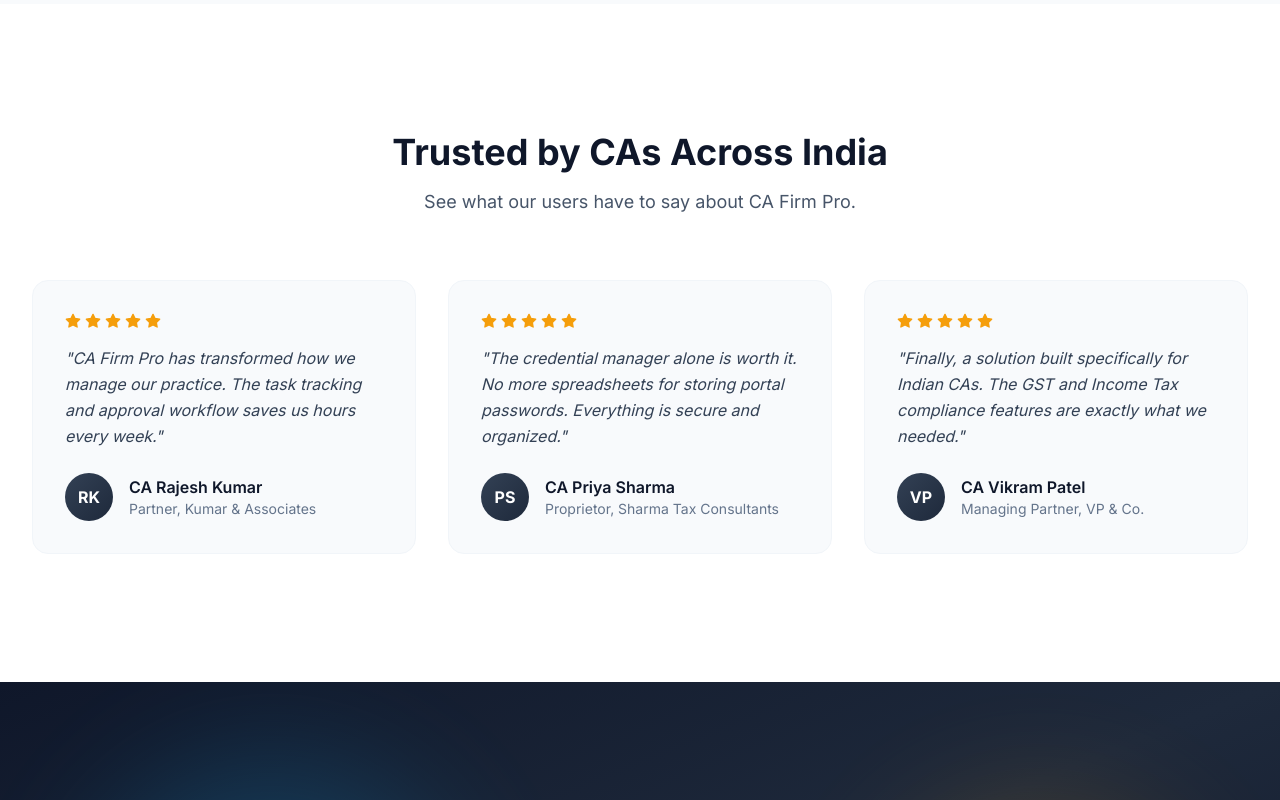
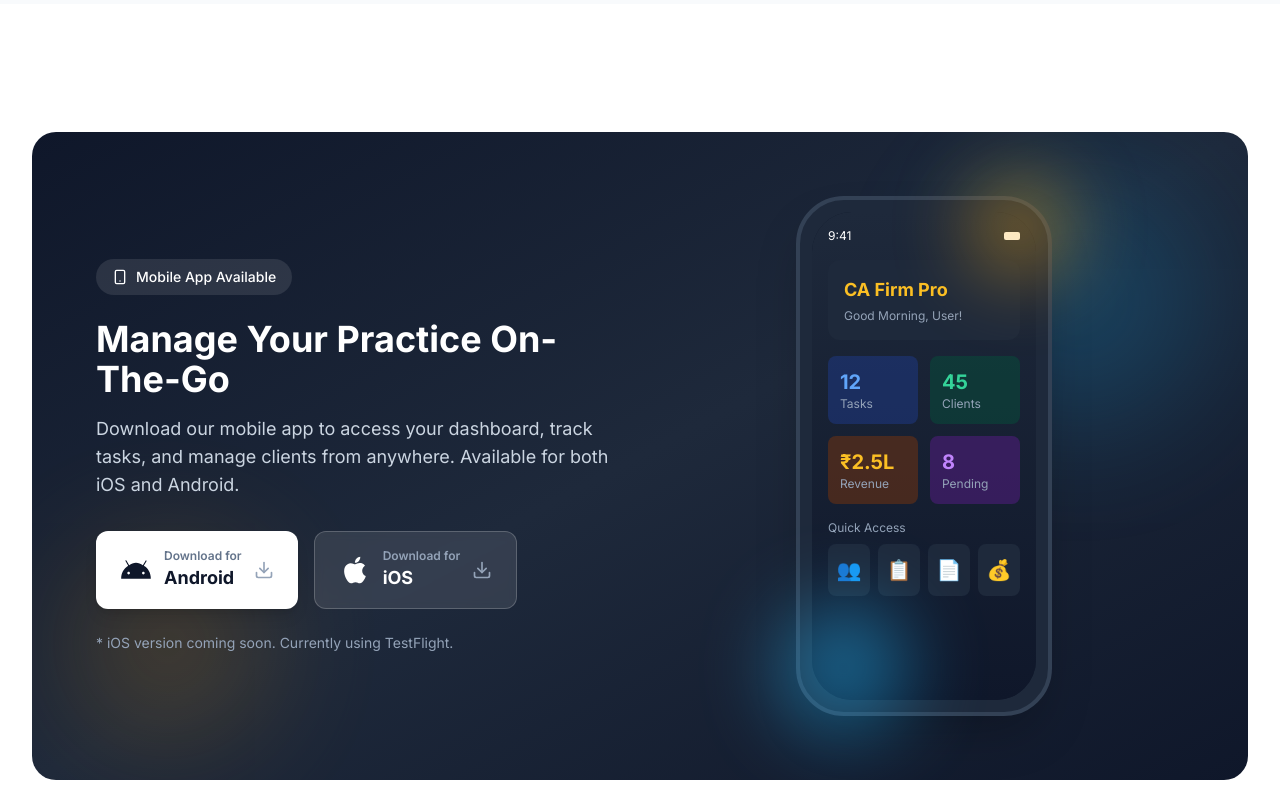
Before and after one commit to mk15012/cafirm, a Next.js app in the folder web/: page / in a window 1280 px wide. Shown: the part 2780-3580 px from the top of the page. Built offline with nearby package versions, Linux system fonts and the light colour scheme.

Commit message:
Add mobile app download section on homepage with iOS and Android buttons

```diff
--- a/web/app/page.tsx
+++ b/web/app/page.tsx
@@ -18,7 +18,9 @@
   BarChart3,
   Receipt,
   CalendarCheck,
-  UserCheck
+  UserCheck,
+  Smartphone,
+  Download
 } from 'lucide-react';
 
 export default function HomePage() {
@@ -299,8 +301,136 @@
         </div>
       </section>
 
+      {/* Mobile App Download Section */}
+      <section className="py-20 lg:py-32 bg-white">
+        <div className="max-w-7xl mx-auto px-4 sm:px-6 lg:px-8">
+          <div className="bg-gradient-to-br from-slate-900 via-slate-800 to-slate-900 rounded-3xl p-8 lg:p-16 relative overflow-hidden">
+            {/* Background decorations */}
+            <div className="absolute inset-0 opacity-20">
+              <div className="absolute top-10 right-10 w-64 h-64 bg-primary-500 rounded-full blur-3xl"></div>
+              <div className="absolute bottom-10 left-10 w-48 h-48 bg-amber-500 rounded-full blur-3xl"></div>
+            </div>
+
+            <div className="relative grid lg:grid-cols-2 gap-12 items-center">
+              {/* Left Content */}
+              <div>
+                <div className="inline-flex items-center gap-2 bg-white/10 text-white px-4 py-2 rounded-full text-sm font-medium mb-6">
+                  <Smartphone className="w-4 h-4" />
+                  Mobile App Available
+                </div>
+                <h2 className="text-3xl sm:text-4xl font-bold text-white mb-4">
+                  Manage Your Practice On-The-Go
+                </h2>
+                <p className="text-lg text-slate-300 mb-8">
+                  Download our mobile app to access your dashboard, track tasks,
+                  and manage clients from anywhere. Available for both iOS and Android.
+                </p>
+
+                {/* Download Buttons */}
+                <div className="flex flex-col sm:flex-row gap-4">
+                  {/* Android Button */}
+                  <a
+                    href="https://expo.dev/accounts/mukundagarwal/projects/ca-firm-mobile/builds/14f5ff3b-1f79-41f9-a84d-d8ec4f0abb7d"
+                    target="_blank"
+                    rel="noopener noreferrer"
+                    className="inline-flex items-center gap-3 px-6 py-4 bg-white text-slate-900 font-semibold rounded-xl hover:bg-slate-100 transition-all shadow-lg group"
+                  >
+                    <svg className="w-8 h-8" viewBox="0 0 24 24" fill="currentColor">
+                      <path d="M17.523 15.3414c-.5511 0-.9993-.4486-.9993-.9997s.4482-.9993.9993-.9993c.5511 0 .9993.4486.9993.9993.0007.5511-.4482.9997-.9993.9997zm-11.046 0c-.5511 0-.9993-.4486-.9993-.9997s.4482-.9993.9993-.9993c.5511 0 .9993.4486.9993.9993 0 .5511-.4486.9997-.9993.9997zm11.4042-6.4958l1.9973-3.4592a.416.416 0 00-.1521-.5676.416.416 0 00-.5676.1521l-2.0223 3.503C15.5902 7.2507 13.8524 6.5 11.9998 6.5s-3.5765.7404-5.1367 1.8722L4.841 4.8687a.416.416 0 00-.5676-.1521.416.416 0 00-.1521.5676l1.9973 3.4592C2.6889 10.8426.8779 14.4014.8779 18.5h22.2442c0-4.0986-1.811-7.6574-5.2449-9.6544z"/>
+                    </svg>
+                    <div className="text-left">
+                      <div className="text-xs text-slate-500">Download for</div>
+                      <div className="text-lg font-bold">Android</div>
+                    </div>
+                    <Download className="w-5 h-5 text-slate-400 group-hover:text-primary-600 transition-colors" />
+                  </a>
+
+                  {/* iOS Button */}
+                  <a
+                    href="https://expo.dev/accounts/mukundagarwal/projects/ca-firm-mobile/builds/14f5ff3b-1f79-41f9-a84d-d8ec4f0abb7d"
+                    target="_blank"
+                    rel="noopener noreferrer"
+                    className="inline-flex items-center gap-3 px-6 py-4 bg-white/10 backdrop-blur-sm text-white font-semibold rounded-xl border border-white/20 hover:bg-white/20 transition-all group"
+                  >
+                    <svg className="w-8 h-8" viewBox="0 0 24 24" fill="currentColor">
+                      <path d="M18.71 19.5c-.83 1.24-1.71 2.45-3.05 2.47-1.34.03-1.77-.79-3.29-.79-1.53 0-2 .77-3.27.82-1.31.05-2.3-1.32-3.14-2.53C4.25 17 2.94 12.45 4.7 9.39c.87-1.52 2.43-2.48 4.12-2.51 1.28-.02 2.5.87 3.29.87.78 0 2.26-1.07 3.81-.91.65.03 2.47.26 3.64 1.98-.09.06-2.17 1.28-2.15 3.81.03 3.02 2.65 4.03 2.68 4.04-.03.07-.42 1.44-1.38 2.83M13 3.5c.73-.83 1.94-1.46 2.94-1.5.13 1.17-.34 2.35-1.04 3.19-.69.85-1.83 1.51-2.95 1.42-.15-1.15.41-2.35 1.05-3.11z"/>
+                    </svg>
+                    <div className="text-left">
+                      <div className="text-xs text-slate-400">Download for</div>
+                      <div className="text-lg font-bold">iOS</div>
+                    </div>
+                    <Download className="w-5 h-5 text-slate-400 group-hover:text-white transition-colors" />
+                  </a>
+                </div>
+
+                <p className="mt-6 text-sm text-slate-400">
+                  * iOS version coming soon. Currently using TestFlight.
+                </p>
+              </div>
+
+              {/* Right Content - Phone Mockup */}
+              <div className="hidden lg:flex justify-center">
+                <div className="relative">
+                  {/* Phone Frame */}
+                  <div className="w-64 h-[520px] bg-slate-800 rounded-[3rem] p-3 shadow-2xl border-4 border-slate-700">
+                    <div className="w-full h-full bg-slate-900 rounded-[2.5rem] overflow-hidden relative">
+                      {/* Phone Screen Content */}
+                      <div className="absolute inset-0 bg-gradient-to-b from-slate-800 to-slate-900 p-4">
+                        {/* Status Bar */}
+                        <div className="flex justify-between items-center text-white text-xs mb-4">
+                          <span>9:41</span>
+                          <div className="flex gap-1">
+                            <div className="w-4 h-2 bg-white rounded-sm"></div>
+                          </div>
+                        </div>
+                        {/* App Header */}
+                        <div className="bg-slate-800 rounded-xl p-4 mb-4">
+                          <div className="text-amber-400 text-lg font-bold mb-1">CA Firm Pro</div>
+                          <div className="text-slate-400 text-xs">Good Morning, User!</div>
+                        </div>
+                        {/* Metrics */}
+                        <div className="grid grid-cols-2 gap-3 mb-4">
+                          <div className="bg-blue-900/50 rounded-lg p-3">
+                            <div className="text-blue-400 text-xl font-bold">12</div>
+                            <div className="text-slate-400 text-xs">Tasks</div>
+                          </div>
+                          <div className="bg-emerald-900/50 rounded-lg p-3">
+                            <div className="text-emerald-400 text-xl font-bold">45</div>
+                            <div className="text-slate-400 text-xs">Clients</div>
+                          </div>
+                          <div className="bg-amber-900/50 rounded-lg p-3">
+                            <div className="text-amber-400 text-xl font-bold">₹2.5L</div>
+                            <div className="text-slate-400 text-xs">Revenue</div>
+                          </div>
+                          <div className="bg-purple-900/50 rounded-lg p-3">
+                            <div className="text-purple-400 text-xl font-bold">8</div>
+                            <div className="text-slate-400 text-xs">Pending</div>
+                          </div>
+                        </div>
+                        {/* Quick Access */}
+                        <div className="text-slate-400 text-xs mb-2">Quick Access</div>
+                        <div className="grid grid-cols-4 gap-2">
+                          {['👥', '📋', '📄', '💰'].map((emoji, i) => (
+                            <div key={i} className="bg-slate-800 rounded-lg p-3 flex items-center justify-center text-xl">
+                              {emoji}
+                            </div>
+                          ))}
+                        </div>
+                      </div>
+                    </div>
+                  </div>
+                  {/* Decorative elements */}
+                  <div className="absolute -top-4 -right-4 w-24 h-24 bg-gradient-to-br from-amber-400 to-amber-500 rounded-full blur-2xl opacity-50"></div>
+                  <div className="absolute -bottom-4 -left-4 w-32 h-32 bg-gradient-to-br from-primary-400 to-primary-500 rounded-full blur-2xl opacity-50"></div>
+                </div>
+              </div>
+            </div>
+          </div>
+        </div>
+      </section>
+
       {/* Testimonials */}
-      <section className="py-20 lg:py-32 bg-white">
+      <section className="py-20 lg:py-32 bg-slate-50">
         <div className="max-w-7xl mx-auto px-4 sm:px-6 lg:px-8">
           <div className="text-center mb-16">
             <h2 className="text-3xl sm:text-4xl font-bold text-slate-900 mb-4">
```
